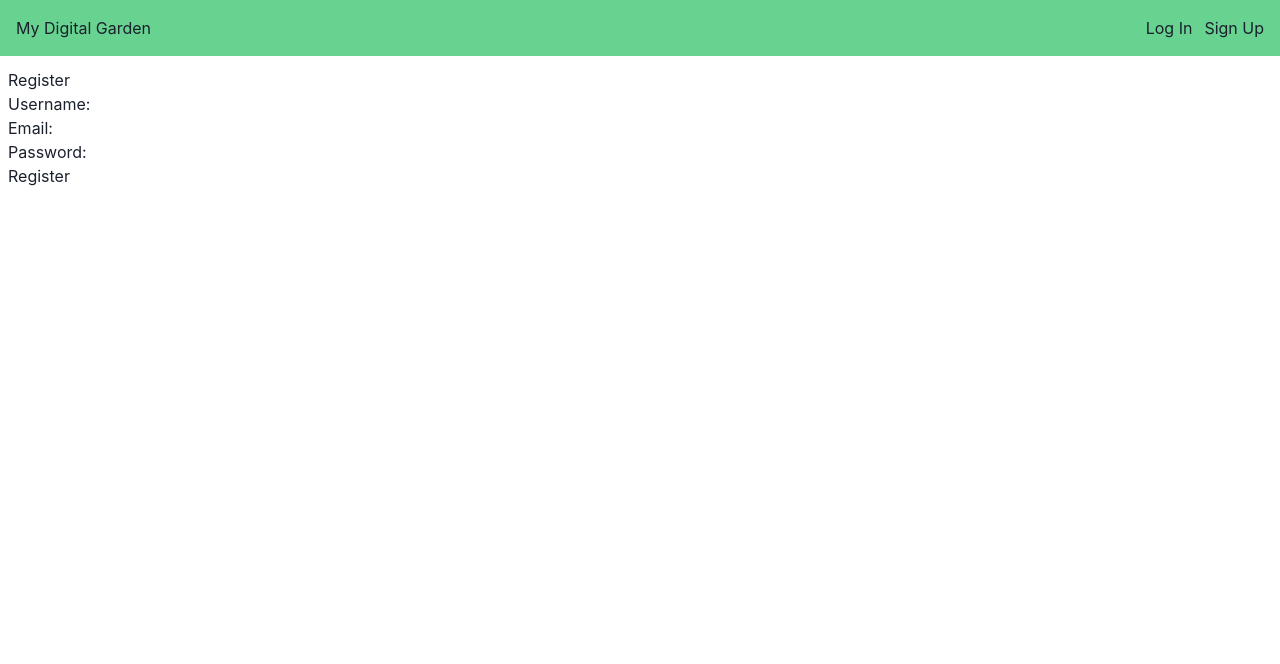
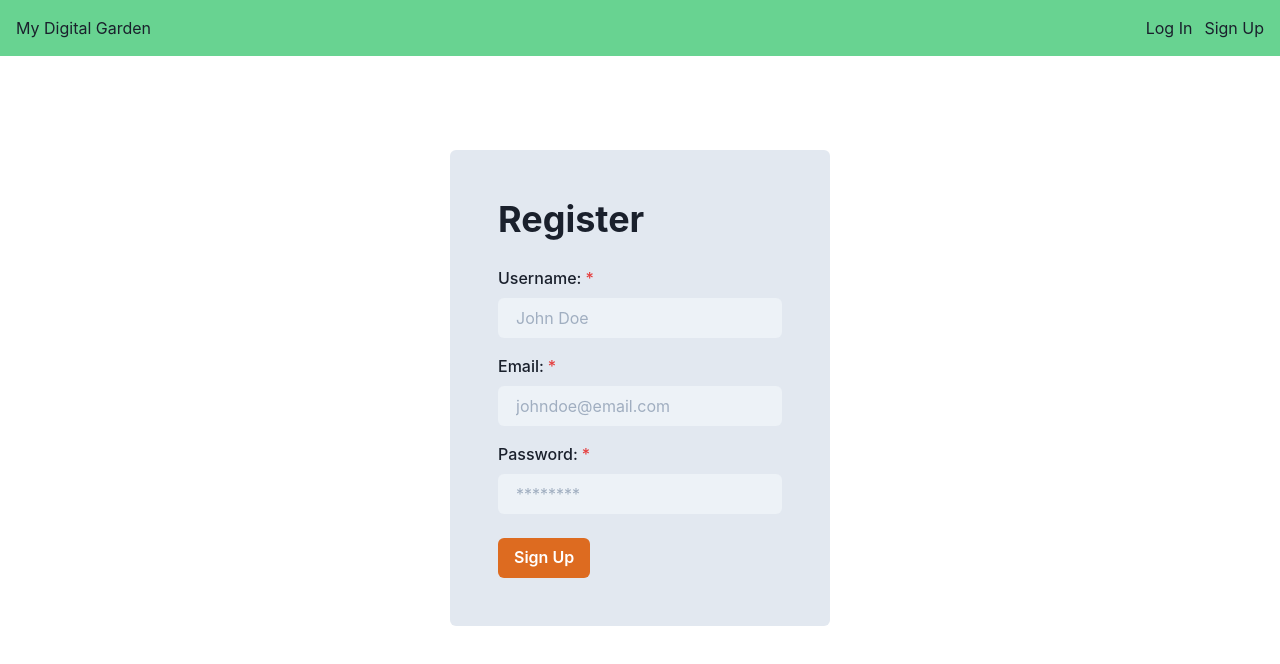
Before and after one commit to jpecheverryp/my-digital-garden, a React (Create React App) app in the folder client/: page /register in a window 1280 px wide. Shown: the top 664 px of the page. Built offline with nearby package versions, Linux system fonts and the light colour scheme.

Commit message:
redesigned register page with chakra

```diff
--- a/client/src/screens/Register.tsx
+++ b/client/src/screens/Register.tsx
@@ -1,3 +1,11 @@
+import {
+  Button,
+  Flex,
+  FormControl,
+  FormLabel,
+  Heading,
+  Input,
+} from '@chakra-ui/react';
 import axios from 'axios';
 import React, { useState } from 'react';
 import { useNavigate } from 'react-router-dom';
@@ -46,51 +54,56 @@ const Register: React.FC<IProps> = ({ setUser }) => {
     }
   };
   return (
-    <div className='auth-container'>
-      <h2>Register</h2>
+    <Flex h={'80vh'} justifyContent={'center'} alignItems={'center'}>
+      <Flex direction={'column'} background={'gray.200'} p={12} rounded={6}>
+        <Heading mb={6}>Register</Heading>
         <form onSubmit={handleSubmit}>
-        <div>
-          <label htmlFor='username'>Username:</label>
-          <input
-            className='form-input'
+          <FormControl isRequired>
+            <FormLabel htmlFor='username'>Username:</FormLabel>
+            <Input
               onChange={handleChange}
               autoComplete='username'
+              placeholder='John Doe'
+              variant={'filled'}
+              mb={4}
               type='text'
               name='username'
               id='username'
-            required
             />
-        </div>
-        <div>
-          <label htmlFor='email'>Email:</label>
-          <input
-            className='form-input'
+          </FormControl>
+          <FormControl isRequired>
+            <FormLabel htmlFor='email'>Email:</FormLabel>
+            <Input
               onChange={handleChange}
               autoComplete='email'
+              placeholder='johndoe@email.com'
+              variant={'filled'}
+              mb={4}
               type='email'
               name='email'
               id='email'
-            required
             />
-        </div>
-        <div>
-          <label htmlFor='password'>Password:</label>
-          <input
-            className='form-input'
+          </FormControl>
+          <FormControl isRequired>
+            <FormLabel htmlFor='password'>Password:</FormLabel>
+            <Input
               onChange={handleChange}
               autoComplete='current-password'
+              placeholder='********'
+              variant={'filled'}
+              mb={6}
               type='password'
               name='password'
               id='password'
-            required
             />
-        </div>
+          </FormControl>
 
-        <button className='btn' type='submit'>
-          Register
-        </button>
+          <Button colorScheme={'orange'} type='submit'>
+            Sign Up
+          </Button>
         </form>
-    </div>
+      </Flex>
+    </Flex>
   );
 };
 
```
Lines whose indentation alone changed are shown as unchanged.
